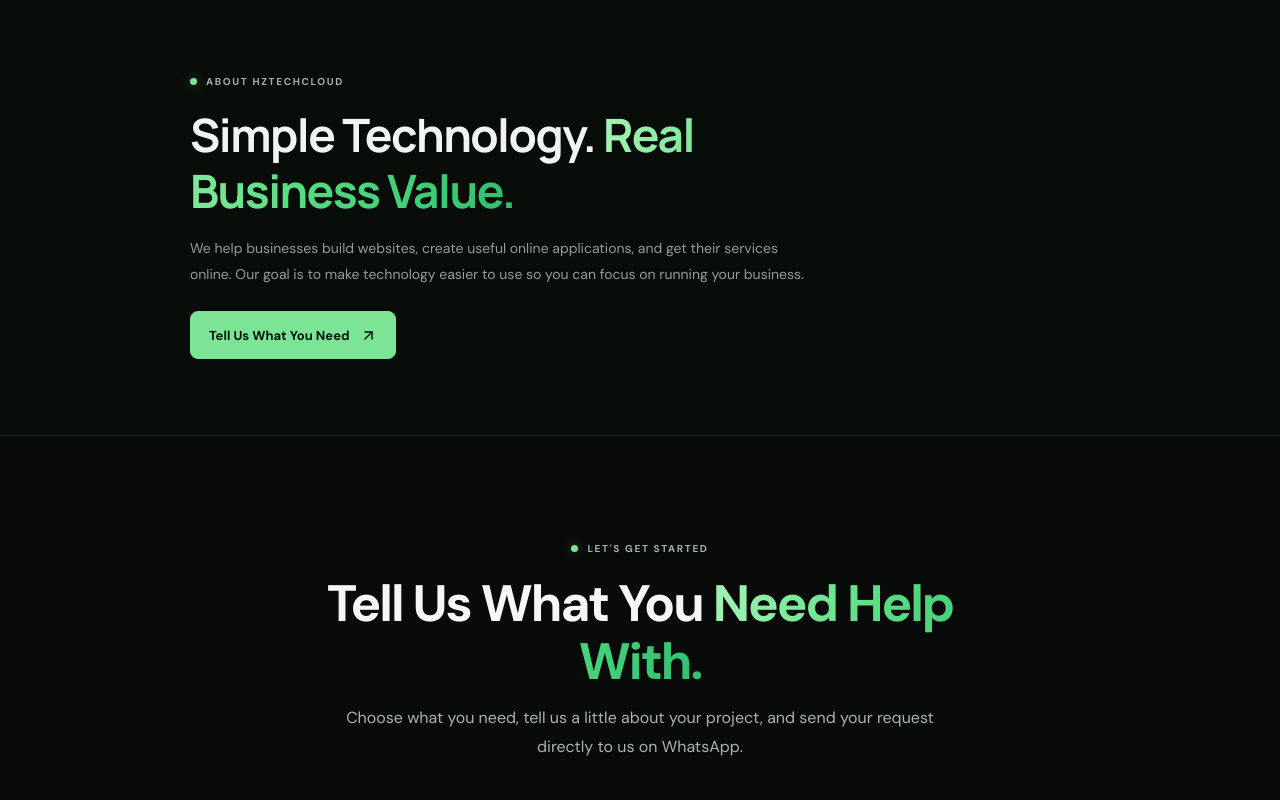
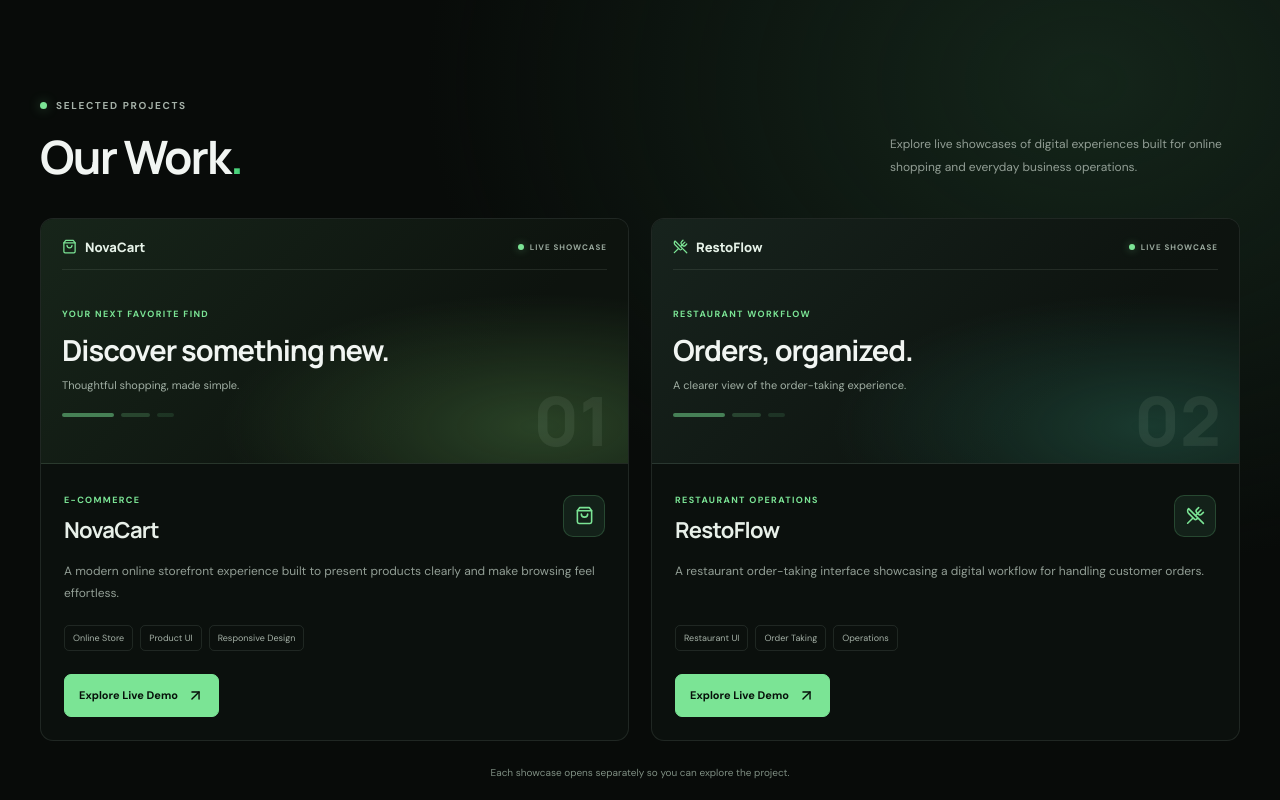
Before and after one commit to hzdevops52/hztech, a React (Vite) app: page / in a window 1280 px wide. Shown: the part 1980-2780 px from the top of the page. Built offline with nearby package versions, Linux system fonts and the light colour scheme.

Commit message:
added our work

```diff
--- a/src/App.jsx
+++ b/src/App.jsx
@@ -2,6 +2,7 @@
 import Navbar from './components/Navbar.jsx';
 import Hero from './components/Hero.jsx';
 import Services from './components/Services.jsx';
+import Work from './components/Work.jsx';
 import About from './components/About.jsx';
 import Contact from './components/Contact.jsx';
 import Footer from './components/Footer.jsx';
@@ -14,6 +15,7 @@
       <main>
         <Hero />
         <Services />
+        <Work />
         <About />
         <ProblemRequest />
       <Contact />
--- a/src/components/ShowcaseCarousel.jsx
+++ b/src/components/ShowcaseCarousel.jsx
@@ -116,7 +116,6 @@
 
   return (
     <div
-      id="work"
       className={`showcase showcase-fullscreen showcase-theme-${item.type}`}
       style={{
         "--showcase-accent": item.colors?.[0] || "#7be495",
--- /dev/null
+++ b/src/components/Work.jsx
@@ -0,0 +1,132 @@
+import React from "react";
+import { ArrowUpRight, ShoppingBag, UtensilsCrossed } from "lucide-react";
+
+const projects = [
+  {
+    id: "novacart",
+    name: "NovaCart",
+    category: "E-COMMERCE",
+    description:
+      "A modern online storefront experience built to present products clearly and make browsing feel effortless.",
+    stack: ["Online Store", "Product UI", "Responsive Design"],
+    url: "https://hzdevops52.github.io/novacart/",
+    icon: ShoppingBag,
+    previewClass: "work-preview-novacart",
+    previewLabel: "YOUR NEXT FAVORITE FIND",
+    previewTitle: "Discover something new.",
+    previewDetail: "Thoughtful shopping, made simple.",
+  },
+  {
+    id: "restoflow",
+    name: "RestoFlow",
+    category: "RESTAURANT OPERATIONS",
+    description:
+      "A restaurant order-taking interface showcasing a digital workflow for handling customer orders.",
+    stack: ["Restaurant UI", "Order Taking", "Operations"],
+    url: "https://hzdevops52.github.io/Restoflow/order-taker",
+    icon: UtensilsCrossed,
+    previewClass: "work-preview-restoflow",
+    previewLabel: "RESTAURANT WORKFLOW",
+    previewTitle: "Orders, organized.",
+    previewDetail: "A clearer view of the order-taking experience.",
+  },
+];
+
+function ProjectCard({ project, index }) {
+  const Icon = project.icon;
+
+  return (
+    <article className="work-card">
+      <div className={`work-project-preview ${project.previewClass}`}>
+        <div className="work-preview-topbar">
+          <span className="work-preview-brand">
+            <Icon size={15} aria-hidden="true" />
+            {project.name}
+          </span>
+          <span className="work-preview-status">
+            <span />
+            LIVE SHOWCASE
+          </span>
+        </div>
+
+        <div className="work-preview-content">
+          <span className="work-preview-label">{project.previewLabel}</span>
+          <h3>{project.previewTitle}</h3>
+          <p>{project.previewDetail}</p>
+          <div className="work-preview-lines" aria-hidden="true">
+            <span />
+            <span />
+            <span />
+          </div>
+        </div>
+
+        <span className="work-preview-index">0{index + 1}</span>
+      </div>
+
+      <div className="work-card-body">
+        <div className="work-card-heading">
+          <div>
+            <span className="work-project-category">{project.category}</span>
+            <h3>{project.name}</h3>
+          </div>
+          <span className="work-project-icon" aria-hidden="true">
+            <Icon size={19} />
+          </span>
+        </div>
+
+        <p className="work-project-description">{project.description}</p>
+
+        <div className="work-project-tags">
+          {project.stack.map((tag) => (
+            <span key={tag}>{tag}</span>
+          ))}
+        </div>
+
+        <a
+          className="work-demo-link"
+          href={project.url}
+          target="_blank"
+          rel="noopener noreferrer"
+          aria-label={`Open the live ${project.name} demo in a new tab`}
+        >
+          Explore Live Demo
+          <ArrowUpRight size={17} aria-hidden="true" />
+        </a>
+      </div>
+    </article>
+  );
+}
+
+export default function Work() {
+  return (
+    <section className="work-section" id="work">
+      <div className="section-shell">
+        <div className="section-heading work-section-heading">
+          <div>
+            <span className="section-kicker">
+              <span />
+              SELECTED PROJECTS
+            </span>
+            <h2>
+              Our Work<span className="text-gradient">.</span>
+            </h2>
+          </div>
+          <p>
+            Explore live showcases of digital experiences built for online
+            shopping and everyday business operations.
+          </p>
+        </div>
+
+        <div className="work-project-grid">
+          {projects.map((project, index) => (
+            <ProjectCard key={project.id} project={project} index={index} />
+          ))}
+        </div>
+
+        <p className="work-section-note">
+          Each showcase opens separately so you can explore the project.
+        </p>
+      </div>
+    </section>
+  );
+}
--- a/src/main.jsx
+++ b/src/main.jsx
@@ -5,6 +5,7 @@
 import './styles/navbar.css';
 import './styles/hero.css';
 import './styles/sections.css';
+import './styles/work.css';
 
 createRoot(document.getElementById('root')).render(
   <React.StrictMode>
--- /dev/null
+++ b/src/styles/work.css
@@ -0,0 +1,288 @@
+/* HZTECHCLOUD dedicated Our Work section */
+.work-section {
+  padding: 100px 0;
+  border-block: 1px solid var(--line);
+  background:
+    radial-gradient(ellipse at 85% 10%, #14251a 0%, transparent 43%),
+    #080b09;
+  scroll-margin-top: 90px;
+}
+
+.work-section-heading h2 {
+  margin-top: 17px;
+  font-size: clamp(34px, 4vw, 46px);
+  letter-spacing: -1.8px;
+}
+
+.work-project-grid {
+  display: grid;
+  grid-template-columns: repeat(2, minmax(0, 1fr));
+  gap: 22px;
+}
+
+.work-card {
+  min-width: 0;
+  overflow: hidden;
+  border: 1px solid var(--line);
+  border-radius: 13px;
+  background: #0b100d;
+  transition: border-color .22s, transform .22s;
+}
+
+.work-card:hover {
+  transform: translateY(-4px);
+  border-color: #7be49565;
+}
+
+.work-project-preview {
+  position: relative;
+  min-height: 245px;
+  overflow: hidden;
+  padding: 19px 21px;
+  border-bottom: 1px solid var(--line);
+  isolation: isolate;
+}
+
+.work-preview-novacart {
+  background:
+    radial-gradient(ellipse at 85% 85%, #426b3b88, transparent 45%),
+    linear-gradient(135deg, #17251a, #0d130e 70%);
+}
+
+.work-preview-restoflow {
+  background:
+    radial-gradient(ellipse at 85% 85%, #245c4b88, transparent 45%),
+    linear-gradient(135deg, #17231d, #0d130f 70%);
+}
+
+.work-preview-topbar,
+.work-preview-brand,
+.work-preview-status {
+  display: flex;
+  align-items: center;
+}
+
+.work-preview-topbar {
+  justify-content: space-between;
+  gap: 12px;
+  padding-bottom: 13px;
+  border-bottom: 1px solid #d9f3df18;
+}
+
+.work-preview-brand {
+  gap: 8px;
+  color: #e6f2e8;
+  font-family: Manrope, sans-serif;
+  font-size: 13px;
+  font-weight: 800;
+}
+
+.work-preview-brand svg {
+  color: var(--green);
+}
+
+.work-preview-status {
+  gap: 6px;
+  color: #9aa99e;
+  font-size: 8px;
+  font-weight: 700;
+  letter-spacing: 1px;
+}
+
+.work-preview-status > span {
+  width: 6px;
+  height: 6px;
+  border-radius: 50%;
+  background: var(--green);
+  box-shadow: 0 0 9px #7be49570;
+}
+
+.work-preview-content {
+  position: relative;
+  z-index: 1;
+  max-width: 350px;
+  padding-top: 31px;
+}
+
+.work-preview-label,
+.work-project-category {
+  color: var(--green);
+  font-size: 9px;
+  font-weight: 700;
+  letter-spacing: 1.35px;
+}
+
+.work-preview-content h3 {
+  margin: 11px 0 8px;
+  color: #f1f5f2;
+  font-family: Manrope, sans-serif;
+  font-size: clamp(21px, 2.5vw, 29px);
+  line-height: 1.2;
+  letter-spacing: -1px;
+}
+
+.work-preview-content p {
+  margin: 0;
+  color: #a1afa4;
+  font-size: 11px;
+  line-height: 1.7;
+}
+
+.work-preview-lines {
+  display: flex;
+  gap: 7px;
+  margin-top: 19px;
+}
+
+.work-preview-lines span {
+  display: block;
+  width: 52px;
+  height: 4px;
+  border-radius: 5px;
+  background: #7be49580;
+}
+
+.work-preview-lines span:nth-child(2) {
+  width: 29px;
+  background: #7be49535;
+}
+
+.work-preview-lines span:nth-child(3) {
+  width: 17px;
+  background: #7be49520;
+}
+
+.work-preview-index {
+  position: absolute;
+  right: 18px;
+  bottom: 9px;
+  color: #d8f1dd14;
+  font-family: Manrope, sans-serif;
+  font-size: 68px;
+  font-weight: 800;
+  line-height: 1;
+  pointer-events: none;
+}
+
+.work-card-body {
+  display: flex;
+  flex-direction: column;
+  align-items: flex-start;
+  padding: 23px;
+}
+
+.work-card-heading {
+  display: flex;
+  align-items: center;
+  justify-content: space-between;
+  gap: 14px;
+  width: 100%;
+}
+
+.work-card-heading h3 {
+  margin: 7px 0 0;
+  color: #e8f0e9;
+  font-family: Manrope, sans-serif;
+  font-size: 22px;
+  letter-spacing: -.7px;
+}
+
+.work-project-icon {
+  display: grid;
+  flex: 0 0 42px;
+  width: 42px;
+  height: 42px;
+  place-items: center;
+  border: 1px solid #7be49532;
+  border-radius: 10px;
+  background: #132119;
+  color: var(--green);
+}
+
+.work-project-description {
+  min-height: 48px;
+  margin: 15px 0 17px;
+  color: var(--muted);
+  font-size: 12px;
+  line-height: 1.85;
+}
+
+.work-project-tags {
+  display: flex;
+  flex-wrap: wrap;
+  gap: 7px;
+  margin-bottom: 23px;
+}
+
+.work-project-tags span {
+  padding: 6px 8px;
+  border: 1px solid var(--line);
+  border-radius: 5px;
+  color: #a4b0a6;
+  font-size: 9px;
+}
+
+.work-demo-link {
+  display: inline-flex;
+  align-items: center;
+  justify-content: center;
+  gap: 9px;
+  min-height: 43px;
+  margin-top: auto;
+  padding: 0 14px;
+  border: 1px solid var(--green);
+  border-radius: 7px;
+  background: var(--green);
+  color: #07110a;
+  font-size: 11px;
+  font-weight: 750;
+  transition: background .2s, transform .2s;
+}
+
+.work-demo-link:hover {
+  transform: translateY(-2px);
+  background: #a0f2b0;
+}
+
+.work-section-note {
+  margin: 23px 0 0;
+  color: #7f8f83;
+  font-size: 10px;
+  line-height: 1.8;
+  text-align: center;
+}
+
+@media (max-width: 700px) {
+  .work-section {
+    padding: 72px 0;
+  }
+
+  .work-project-grid {
+    grid-template-columns: 1fr;
+    gap: 17px;
+  }
+
+  .work-project-preview {
+    min-height: 225px;
+  }
+
+  .work-card-body {
+    padding: 20px;
+  }
+
+  .work-project-description {
+    min-height: 0;
+  }
+}
+
+@media (prefers-reduced-motion: reduce) {
+  .work-card,
+  .work-demo-link {
+    transition: none;
+  }
+
+  .work-card:hover,
+  .work-demo-link:hover {
+    transform: none;
+  }
+}
```
